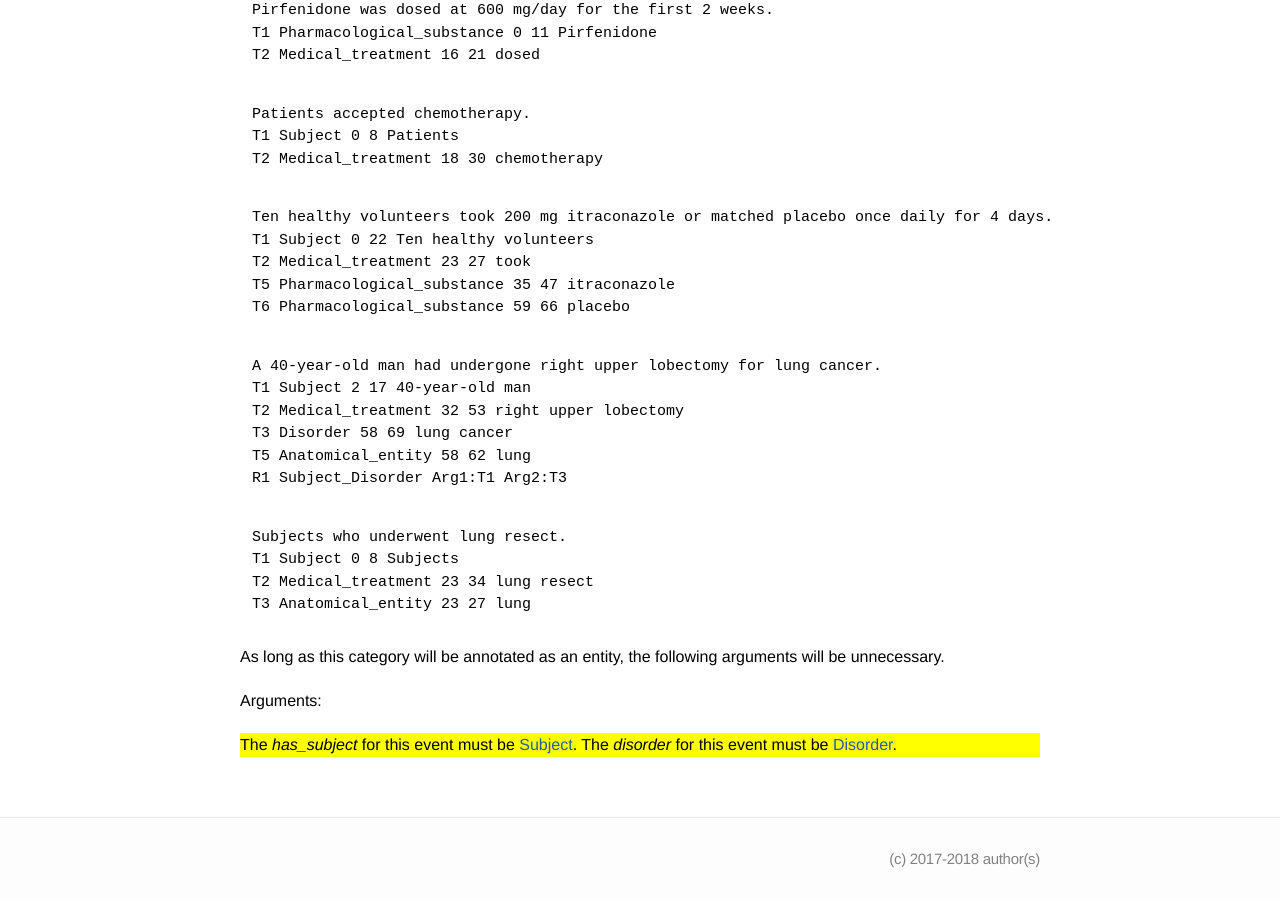
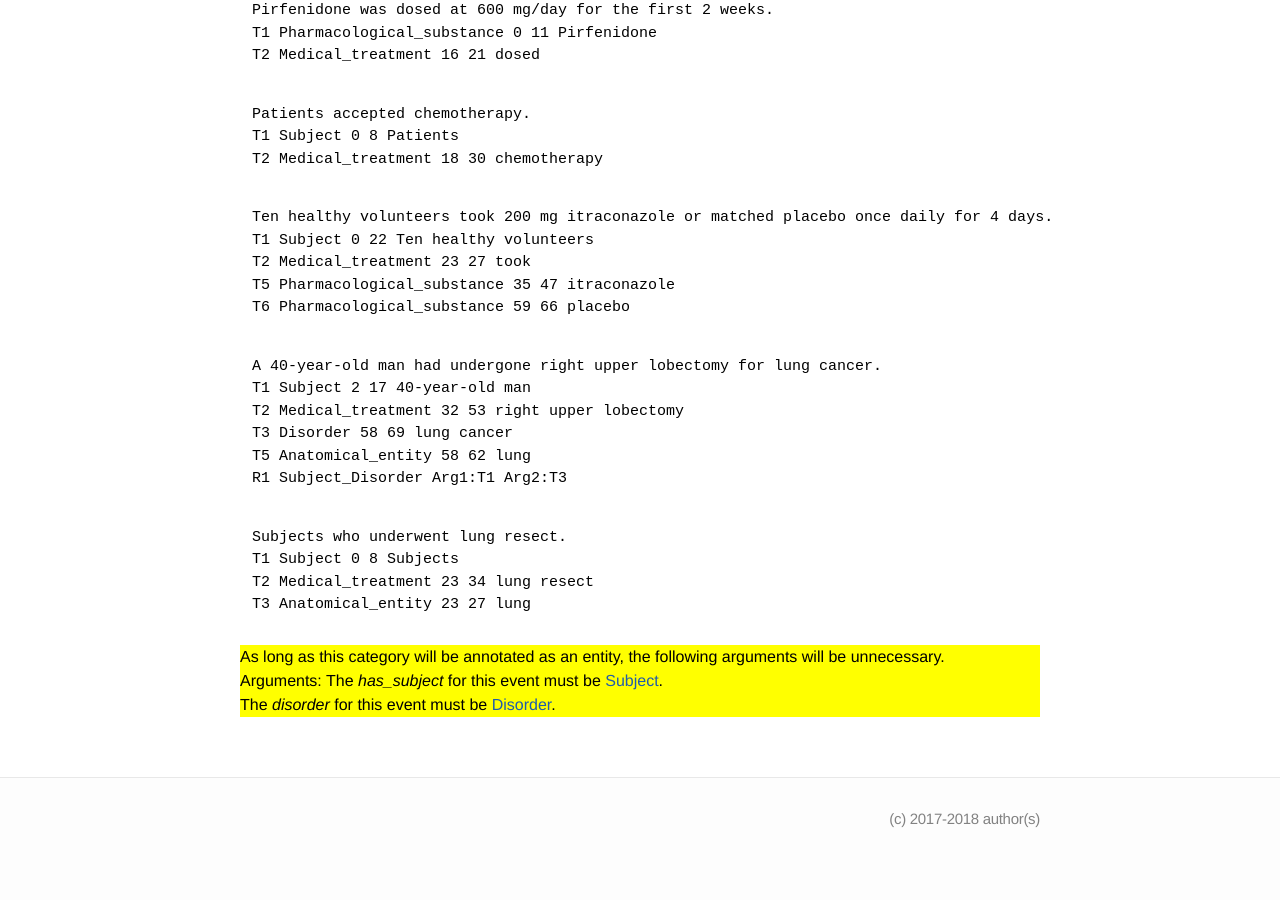
Before and after one commit to ezcatdb/clinicalcorpus-guidelines, a Jekyll site: the page built from _event/Medical_treatment.md, in a window 1280 px wide and 900 px high, scrolled down 1100 px. Built offline with Jekyll 4.4.1, drawn with Linux system fonts in a browser that asks for light colours; after the commit the page ends 1960 px from its top, so only the background shows below that.

Commit message:
Further correction of _event/Medical_treatment.md & index.md

```diff
--- a/_event/Medical_treatment.md
+++ b/_event/Medical_treatment.md
@@ -77,11 +77,14 @@ T2 Medical_treatment 23 34 lung resect
 T3 Anatomical_entity 23 27 lung
 ~~~
 
+
+
+<div style="background-color: yellow" markdown="1">
 As long as this category will be annotated as an entity, the following arguments will be unnecessary.
 
 Arguments:
-<div style="background-color: yellow" markdown="1">
 The *has_subject* for this event must be [Subject]().
+
 The *disorder* for this event must be [Disorder]().
 
 </div>
```
Also changed, not shown: index.md (+3 -1 lines).
